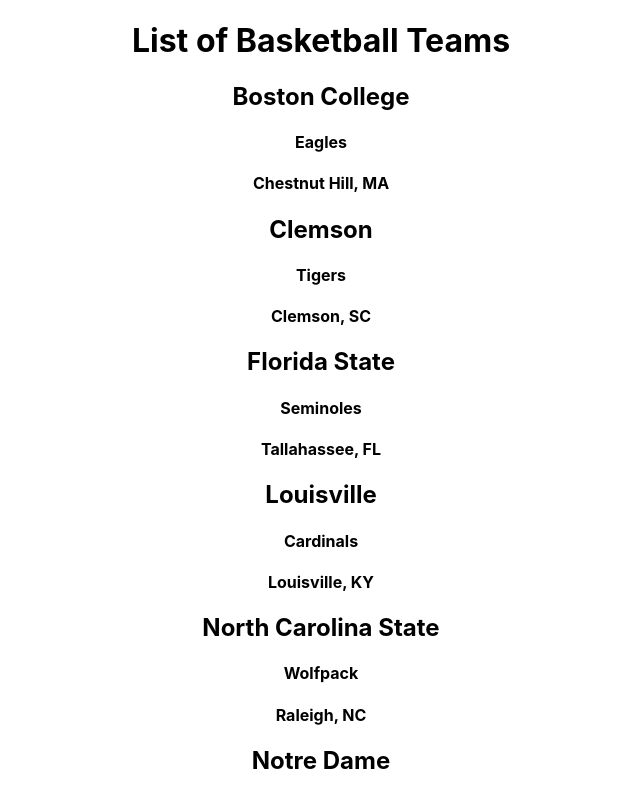
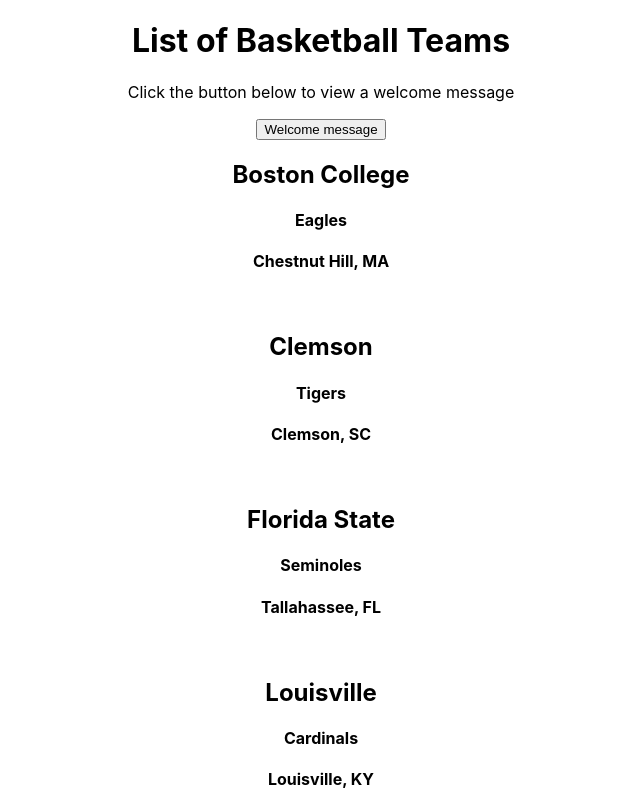
Before and after one commit to JakeGillespie1/react1, a React (Create React App) app: page / in a window 1280 px wide. Shown: the top 797 px of the page, without its empty margins (319-959 px from the left). Built offline with nearby package versions, Linux system fonts and the light colour scheme.

Commit message:
Add an info button

```diff
--- a/src/App.tsx
+++ b/src/App.tsx
@@ -30,6 +30,7 @@ class BasketballTeam extends React.Component<BBallProps> {
         <h4>
           {oneTeam.city}, {oneTeam.state}
         </h4>
+        <br />
       </div>
     );
   }
@@ -50,11 +51,22 @@ function BBallList() {
   );
 }
 
+function MyButton() {
+  return (
+    <button onClick={() => alert('Learn more about Basketball teams here!!')}>
+      Welcome message
+    </button>
+  );
+}
+
 // We cahnged this function to display new things
 function App() {
   return (
     <div className="App">
       <Welcome />
+      <p>Click the button below to view a welcome message</p>
+      <MyButton />
+      <br />
       {/* In order to get the list of bands,
       we created another ocmponenet that is just a single band
       (see Band Class) */}
```
